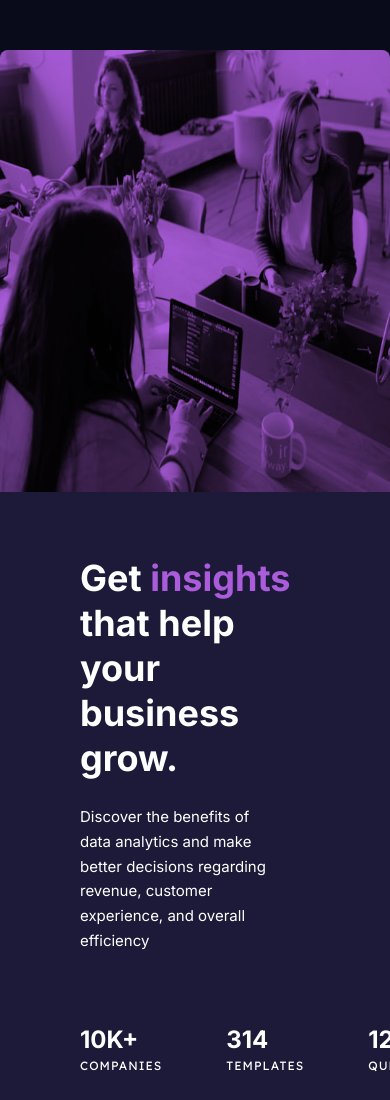
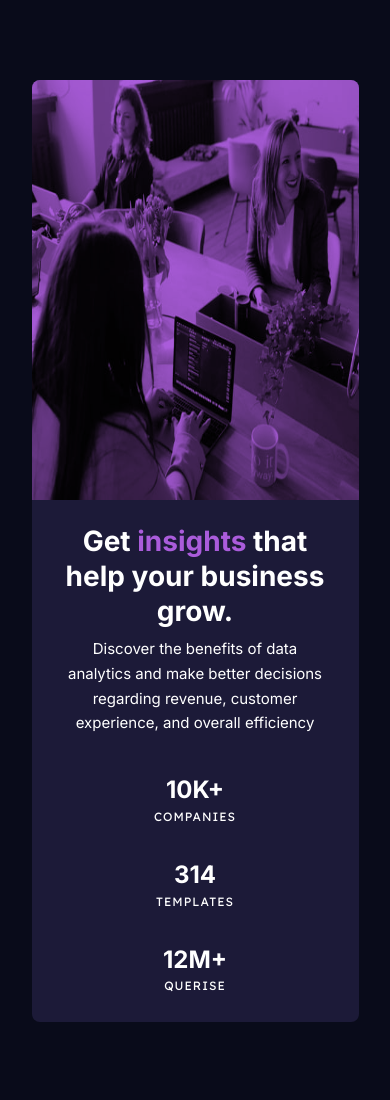
Before and after one commit to Omnia-Ahmed-22/Stats-preview-card-component, a plain HTML site: page index.html in a window 390 px wide. Shown: the top 1100 px of the page. Drawn offline with Linux system fonts and the light colour scheme.

Commit message:
add mobile screen responsive

```diff
--- a/index.css
+++ b/index.css
@@ -92,7 +92,7 @@ main{
 /* TABLET SCREEN */
 @media (max-width: 1192px) {
    main {
-      padding: 50px 0;
+      padding: 90px 0;
    }
    .card {
       width: 564px;
@@ -105,3 +105,38 @@ main{
       order: 2;
    }
 }
+/* MOBILE SCREEN */
+@media (max-width: 630px) {
+   main {
+      padding: 80px 0;
+   }
+   .card {
+      width: 327px;
+   }
+   .stat-image {
+      height: 420px;
+   }
+   .stat-image img {
+      src: url(./assets/image-header-mobile.jpg);
+   }
+   .content {
+      padding: var(--spacing-300) var(--spacing-400);
+      gap: var(--spacing-500);
+      text-align: center;
+   }
+   .text {
+      gap: var(--spacing-100);
+   }
+   .text h1 {
+      font-size: 28px;
+   }
+   .text p {
+      padding: 0;
+   }
+   .stats {
+      gap: var(--spacing-400);
+      flex-direction: column;
+      text-align: center;
+      align-self: center;
+   }
+}
```
